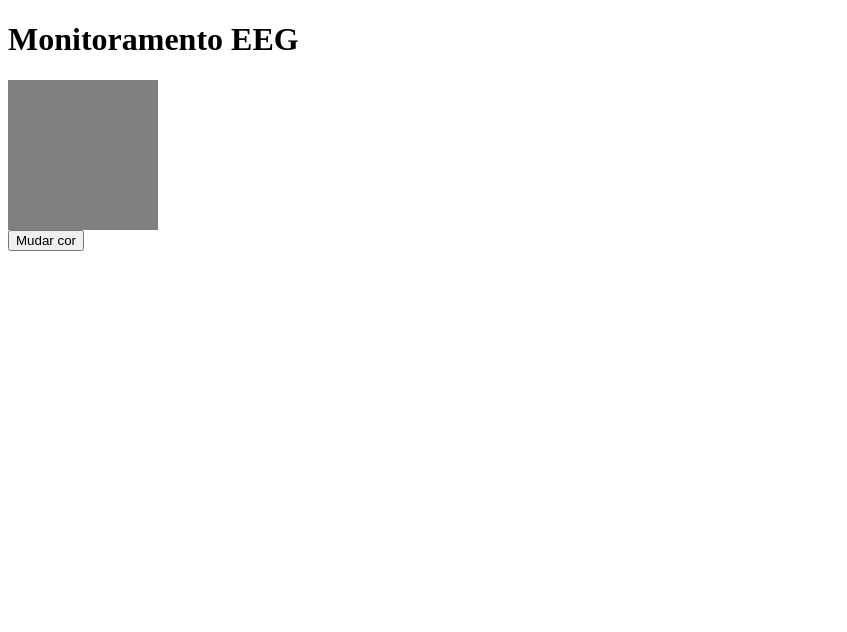
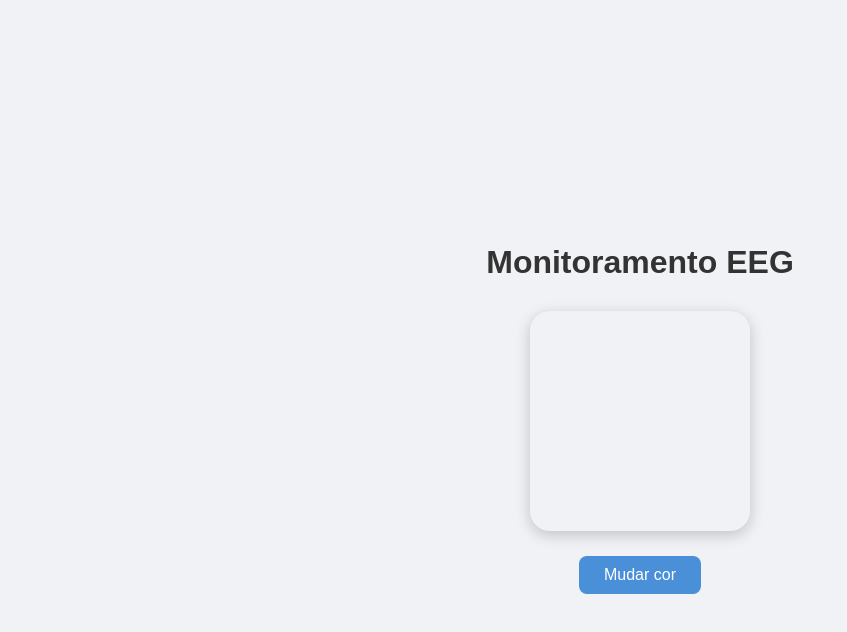
Before and after one commit to katelyndev/projeto-bci-eeg-woll, a plain HTML site: page interface_web/index.html in a window 1280 px wide. Shown: the whole page, without its empty margins (0-847 px from the left). Drawn offline with Linux system fonts and the light colour scheme; no server answers.

Commit message:
estilizacao

```diff
--- a/interface_web/static/style.css
+++ b/interface_web/static/style.css
@@ -1,5 +1,40 @@
+body {
+    display: flex;
+    flex-direction: column;
+    align-items: center;
+    justify-content: center;
+    height: 100vh;
+    font-family: Arial, sans-serif;
+    background-color: #f0f2f5;
+}
+
+h1 {
+    color: #333;
+    margin-bottom: 30px;
+}
+
 #quadrado {
-        width: 150px;
-        height: 150px;
-        background-color: gray;
-    }
+    width: 220px;
+    height: 220px;
+    border-radius: 20px;
+    /* deslocamento horizontal | deslocamento vertical | profundidade | cor */
+    box-shadow: 0 4px 15px rgba(0, 0, 0, 0.2);
+    transition: background-color 0.8s;
+    margin-bottom: 25px;
+}
+
+#botao {
+    /* vertical | horizontal */
+    padding: 10px 25px;
+    font-size: 16px;
+    border: none;
+    border-radius: 8px;
+    background-color: #4a90d9;
+    color: white;
+    cursor: pointer;
+    transition: background-color 0.3s ease;
+}
+
+#botao:hover {
+    background-color: #357abd;
+}
```
